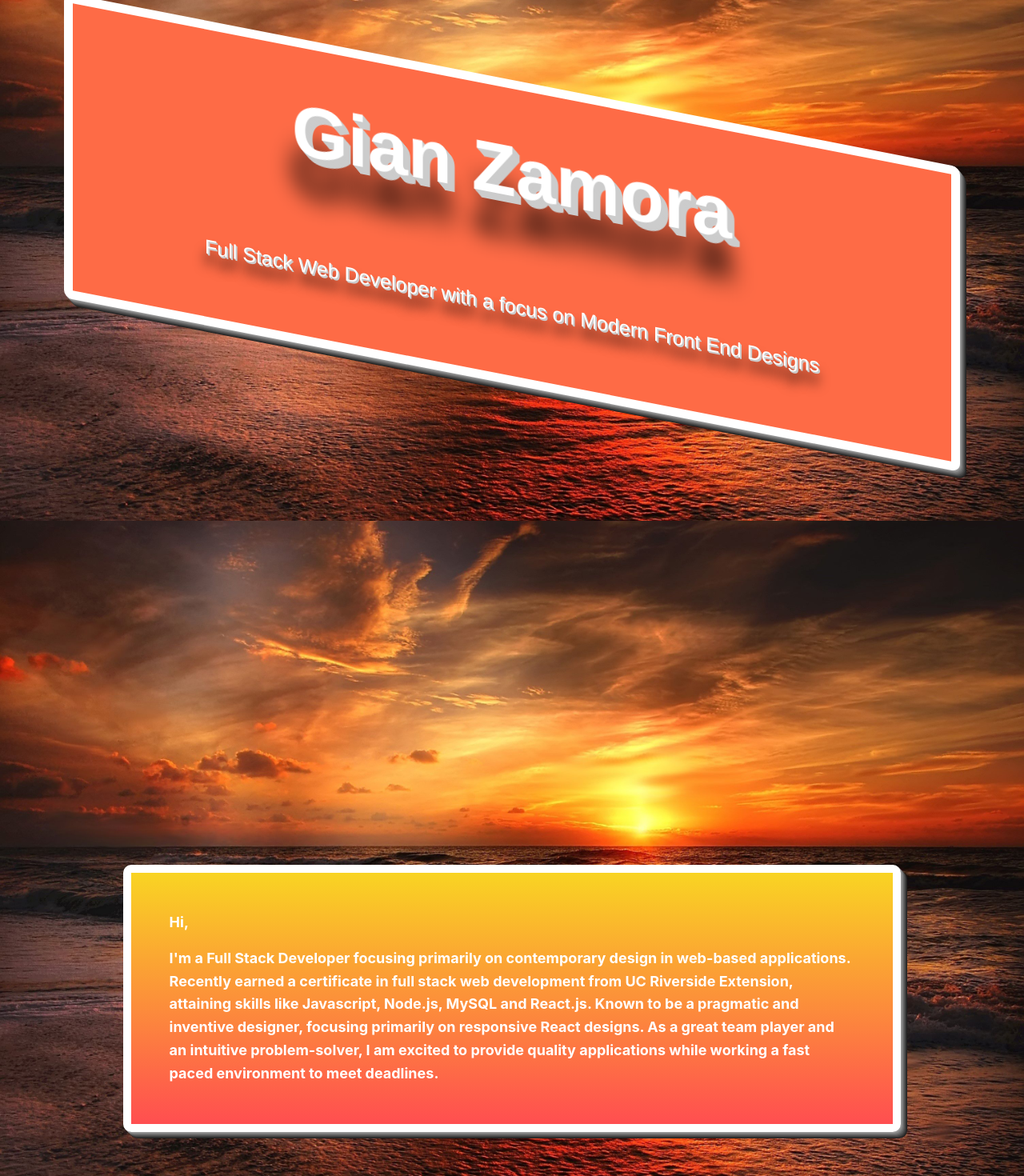
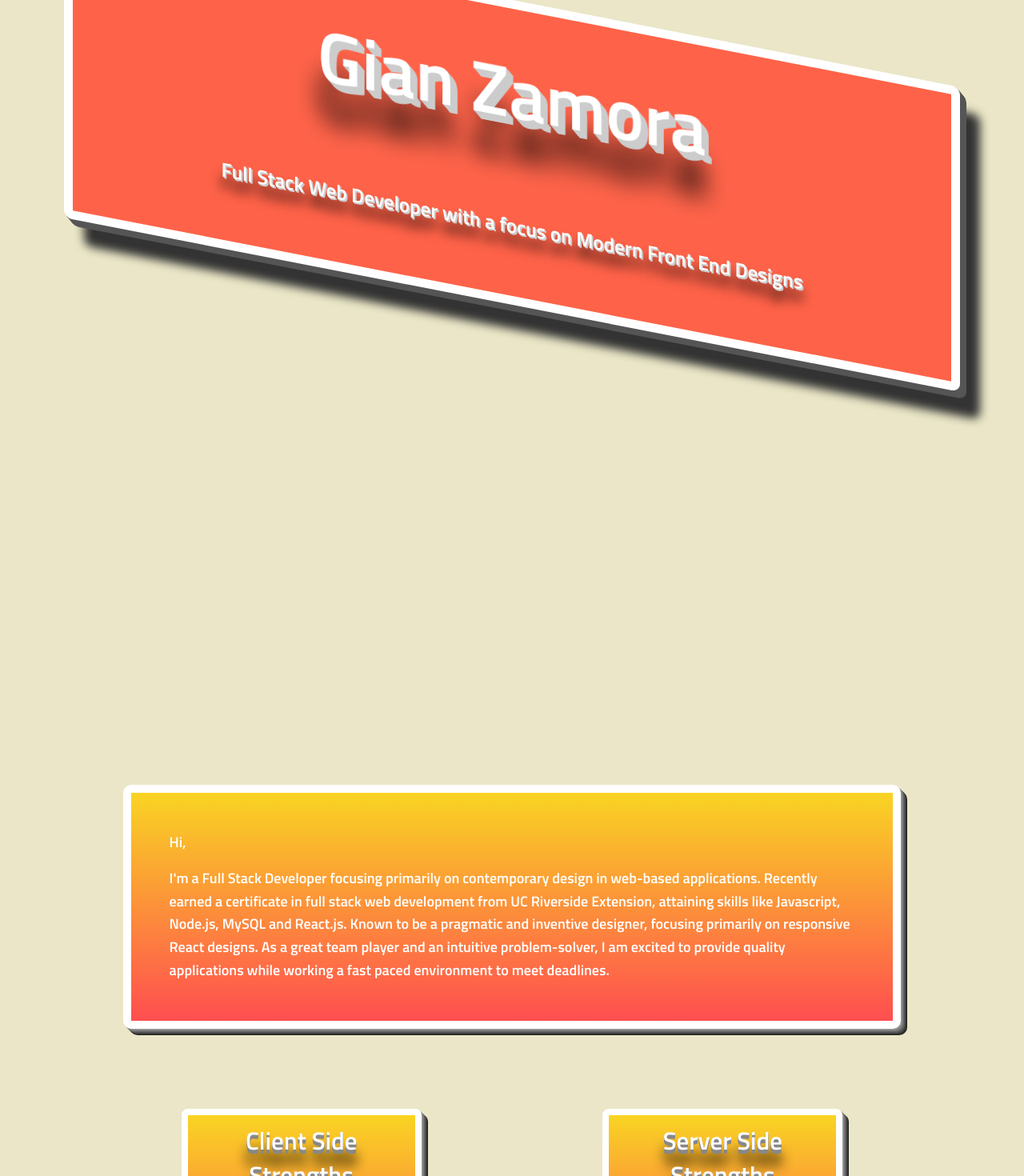
Before and after one commit to seddboi/react-portfolio, a React (Create React App) app: page / in a window 1280 px wide. Shown: the part 200-1670 px from the top of the page at 80% size. Built offline with nearby package versions, Linux system fonts and the light colour scheme.

Commit message:
adjusted the font

```diff
--- a/public/index.html
+++ b/public/index.html
@@ -26,7 +26,9 @@
     -->
 
     <link rel="stylesheet" href="https://stackpath.bootstrapcdn.com/bootstrap/4.1.3/css/bootstrap.min.css" integrity="sha384-MCw98/SFnGE8fJT3GXwEOngsV7Zt27NXFoaoApmYm81iuXoPkFOJwJ8ERdknLPMO" crossorigin="anonymous">
-
+    <link rel="preconnect" href="https://fonts.googleapis.com">
+    <link rel="preconnect" href="https://fonts.gstatic.com" crossorigin>
+    <link href="https://fonts.googleapis.com/css2?family=Titillium+Web:wght@600&display=swap" rel="stylesheet">
     <title>Gian's Portfolio!</title>
   </head>
   <body>
@@ -44,10 +46,5 @@
     -->
 
   </body>
-  <style>
-    html {
-      background-color: #000;
-    }
-  </style>
 
 </html>
--- a/src/components/Contact/contact-me.css
+++ b/src/components/Contact/contact-me.css
@@ -11,6 +11,7 @@ h1 {
 #contact-title {
     text-align: center;
     color: #ffff;
+    font-family: 'Titillium Web', monospace,  serif;
     font-weight: bold;
     font-size: 80px;
     text-shadow: 1px 1px 0 #777, 2px 2px 0 #777, 3px 3px 0 #777, 4px 4px 0 #777, 5px 5px 0 #777, 6px 6px 0 #777, 7px 7px 0 #777, 8px 8px 0 #777, 9px 9px 0 #777, 0 30px 30px #000;
@@ -43,6 +44,7 @@ h1 {
 }
 
 #body-text {
+    font-family: 'Titillium Web', monospace,  serif;
     font-weight: bold;
 }
 
--- a/src/components/MainHeader/mainheader.css
+++ b/src/components/MainHeader/mainheader.css
@@ -8,7 +8,7 @@ body {
     -webkit-animation: color-change-2x 2s linear infinite alternate both;
     animation: color-change-2x 2s linear infinite alternate both;
     transform: skewY(11deg);
-    margin-top: 300px;
+    margin-top: 200px;
     margin-right: 80px;
     margin-left: 80px;
     margin-bottom: 600px;;
@@ -16,7 +16,7 @@ body {
     border: solid 11px #ffff;
     border-radius: 10px;
     padding: 40px;
-    box-shadow: 1px 1px 0 #999, 2px 2px #888, 3px 3px #777, 4px 4px #666, 5px 5px #555, 6px 6px #444, 7px 7px #333, 8px 8px #222;
+    box-shadow: 1px 1px 0 #555, 2px 2px #555, 3px 3px #555, 4px 4px #555, 5px 5px #555, 6px 6px #555, 7px 7px #555, 8px 8px #555, 25px 30px 12px #333;
     /* box-shadow: 1px 0 0 #888, 2px 0 0 #888, 3px 0 0 #888, 4px 0 0 #888, 5px 0 0 #888 ; */
 }
 
@@ -24,6 +24,7 @@ body {
     padding: 30px;
     margin: 0 auto;
     color: #ffff;
+    font-family: 'Titillium Web', monospace,  serif;
     text-shadow: 1px 1px 0 #cccccc, 2px 2px 0 #cccccc, 0 15px 15px #000;
      /* text-shadow: /* 0px 0px 0px #777,
                 0px 1px 0px #666,
@@ -39,6 +40,7 @@ body {
 
 .name {
     color: #ffff;
+    font-family: "Titillium Web", monospace ,serif;
     font-size: 90px;
     padding-top: 50px;
     margin: 0 auto;
--- a/src/components/Projects/projects.css
+++ b/src/components/Projects/projects.css
@@ -7,6 +7,7 @@
 
 #projects-title {
     color: #ffff;
+    font-family: 'Titillium Web', monospace,  serif;
     text-shadow: 1px 1px 0 #777, 2px 2px 0 #777, 3px 3px 0 #777, 4px 4px 0 #777, 5px 5px 0 #777, 6px 6px 0 #777, 7px 7px 0 #777, 8px 8px 0 #777, 9px 9px 0 #777, 0 30px 30px #000;
     text-align: center;
     font-size: 80px;
--- a/src/components/Skills/skills.css
+++ b/src/components/Skills/skills.css
@@ -22,7 +22,8 @@
 
 #skill-titles {
     color: #ffff;
-    text-shadow: 0 1px 0 #cccccc, 0 2px 0 #cccccc, 0 3px 0 #cccccc, 0 4px 0 #cccccc, 0 5px 0 #cccccc, 0 20px 30px #777;
+    font-family: 'Titillium Web', monospace,  serif;
+    text-shadow: 0 1px 0 #888, 0 2px 0 #888, 0 3px 0 #888, 0 4px 0 #888, 0 5px 0 #888, 0 20px 15px #000;
 }
 
 ul {
--- a/src/index.css
+++ b/src/index.css
@@ -1,21 +1,14 @@
 html {
-  background-image: url('./custom-pics/sunset.jpg');
-  background-attachment: fixed;
-  background-position: center;
-  background-repeat: no-repeat;
-  background-size: cover;
+  background-color: #EAE6C7;
 }
 
 body {
   margin: 0;
-  font-family: -apple-system, BlinkMacSystemFont, 'Segoe UI', 'Roboto', 'Oxygen',
-    'Ubuntu', 'Cantarell', 'Fira Sans', 'Droid Sans', 'Helvetica Neue',
-    sans-serif;
+  font-family: 'Titillium Web', monospace,  serif;
   -webkit-font-smoothing: antialiased;
   -moz-osx-font-smoothing: grayscale;
 }
 
 code {
-  font-family: source-code-pro, Menlo, Monaco, Consolas, 'Courier New',
-    monospace;
+  font-family: 'Titillium Web', monospace,  serif;
 }
```
